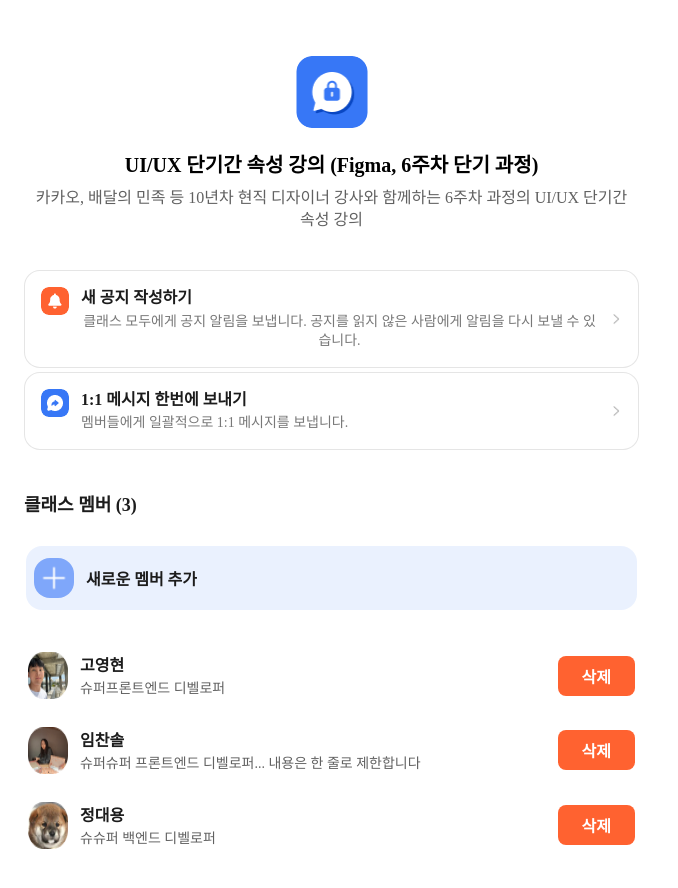
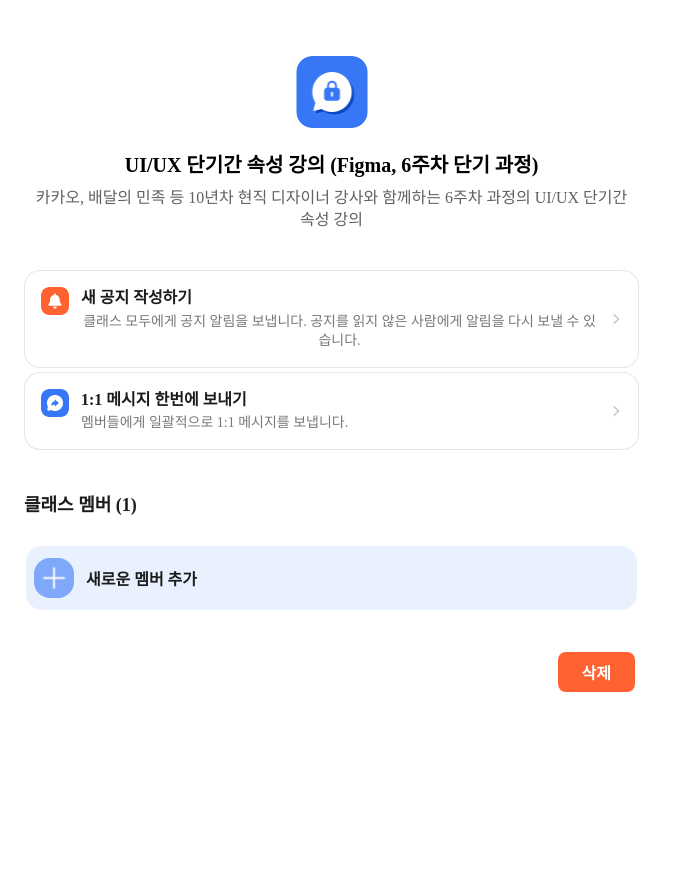
Before and after one commit to designDefined/react-tutorial, a React (Vite) app: page / in a window 1280 px wide. Shown: the top 888 px of the page, without its empty margins (0-678 px from the left). After the commit the page ends 800 px from the top, so only its background shows below. Built offline with nearby package versions, Linux system fonts and the light colour scheme; data requests are answered from the project's data file; the HTML template or start-up script is replaced by a standard one.

Commit message:
임시커밋

```diff
--- a/db.json
+++ b/db.json
@@ -1,22 +1,9 @@
 {
   "users": [
     {
-      "id": 1,
-      "name": "고영현",
-      "description": "슈퍼프론트엔드 디벨로퍼",
-      "profile_uri": "/profile1.png"
-    },
-    {
-      "id": 2,
-      "name": "임찬솔",
-      "description": "슈퍼슈퍼 프론트엔드 디벨로퍼... 내용은 한 줄로 제한합니다",
-      "profile_uri": "/profile2.png"
-    },
-    {
-      "id": 3,
-      "name": "정대용",
-      "description": "슈슈퍼 백엔드 디벨로퍼",
-      "profile_uri": "/profile3.png"
+      "newName": "1",
+      "newDesc": "2",
+      "id": 1
     }
   ]
 }
--- a/src/App.tsx
+++ b/src/App.tsx
@@ -3,6 +3,8 @@
 import styles from "./App.module.css";
 import AddMemberButton from "./components/frame1.tsx";
 import RegisterButton from "./components/frame2.tsx";
+import { AddUser } from "./api/addUser.tsx";
+import { DeleteUser } from "./api/deleteUser.tsx";
 
 type User = {
   id: number;
@@ -38,10 +40,12 @@
         profile_uri: "",
       },
     ]);
+    AddUser({ newName, newDesc });
   };
 
   const removeMember = (targetId: number) => {
     setMembers(members.filter((User) => User.id !== targetId));
+    DeleteUser(targetId);
   };
 
   return (
--- /dev/null
+++ b/src/api/addUser.tsx
@@ -0,0 +1,25 @@
+export async function AddUser({
+  newName,
+  newDesc,
+}: {
+  newName: string;
+  newDesc: string;
+}) {
+  try {
+    const response = await fetch("http://localhost:5174/users", {
+      method: "POST",
+      headers: {
+        "Content-Type": "application/json", // 요청의 Content-Type을 JSON으로 설정합니다.
+      },
+      body: JSON.stringify({ newName, newDesc }),
+    });
+    if (!response.ok) {
+      throw new Error("서버에서 유저를 가져오는 데 실패했습니다.");
+    }
+    const data = await response.json();
+    return data;
+  } catch (error) {
+    console.error("유저를 가져오는 중 오류가 발생했습니다:", error);
+    throw error;
+  }
+}
--- /dev/null
+++ b/src/api/deleteUser.tsx
@@ -0,0 +1,13 @@
+export async function DeleteUser(targetId: number) {
+  try {
+    const response = await fetch(`http://localhost:5174/users/${targetId}`, {
+      method: "DELETE",
+    });
+    if (!response.ok) {
+      throw new Error("서버에서 유저를 삭제하는 데 실패했습니다.");
+    }
+    console.log("유저를 성공적으로 삭제했습니다.");
+  } catch (error) {
+    console.error("유저를 삭제하는 중 오류가 발생했습니다:", error);
+  }
+}
```
